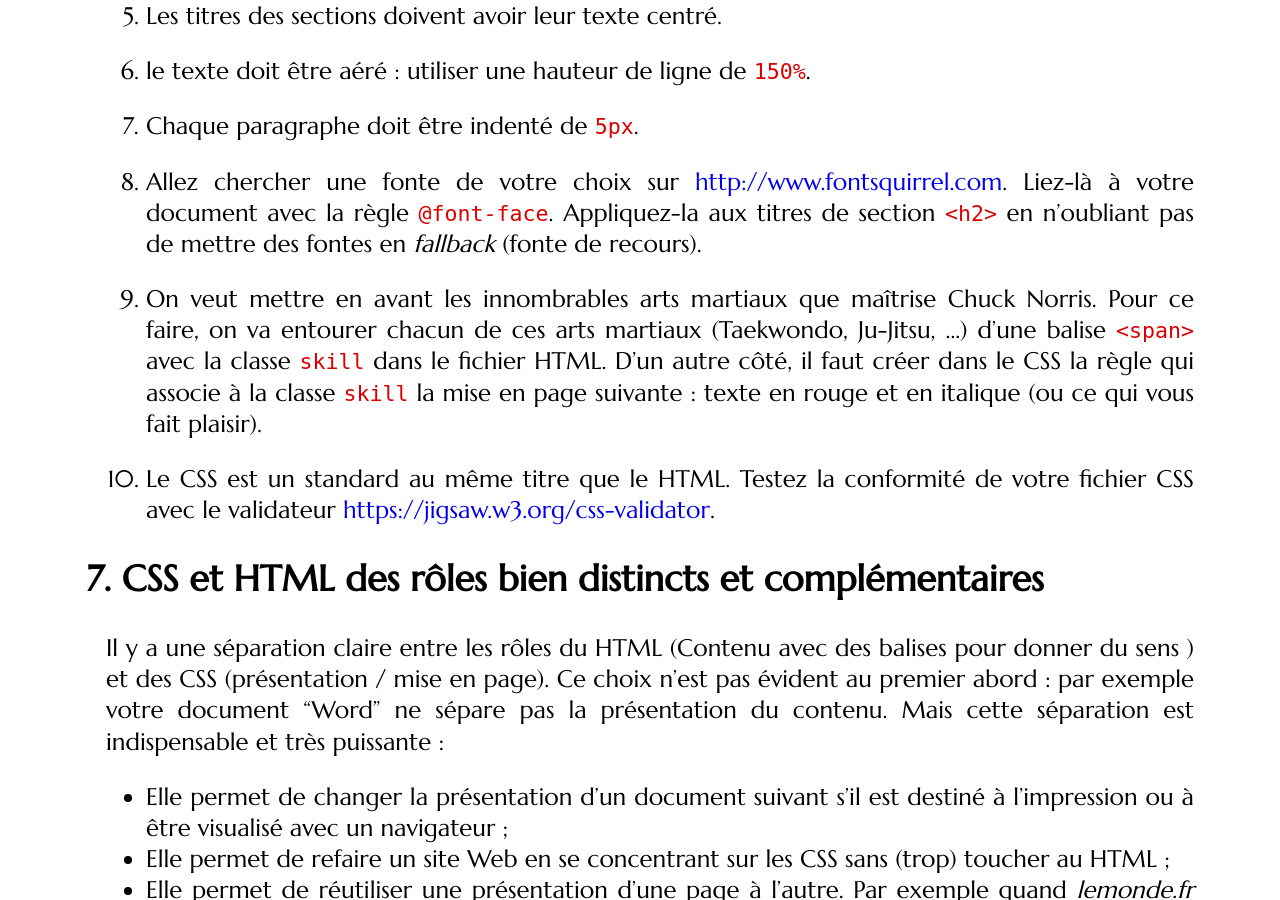
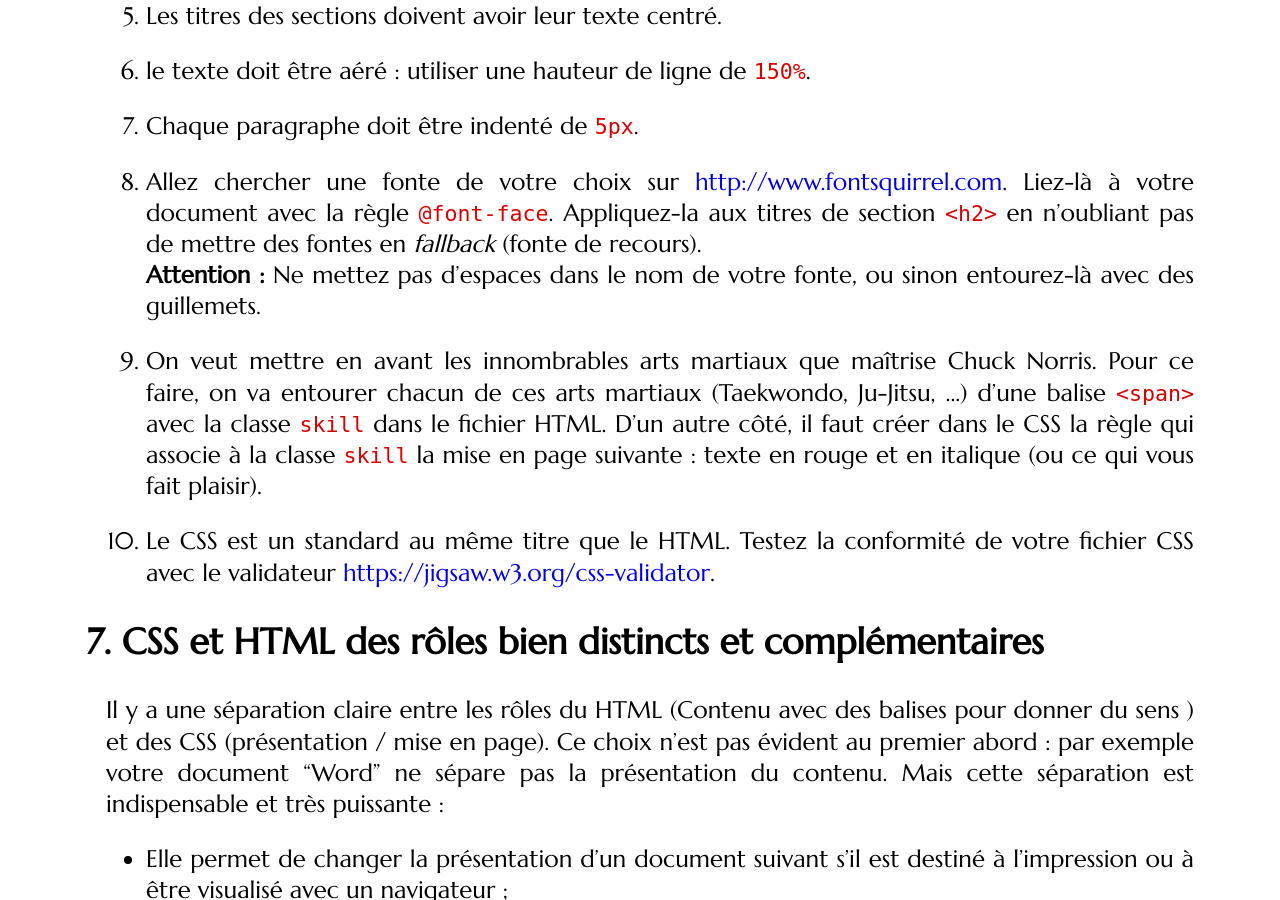
Before and after one commit to romainlebreton/R1.02-DeveloppementInterfacesWeb, a Jekyll site: the page built from tutorials/tutorial2.md, in a window 1280 px wide and 900 px high, scrolled down 8143 px. Built offline with Jekyll 4.4.1, drawn with Linux system fonts in a browser that asks for light colours; some web fonts are replaced; comment, search, counter and statistics services are not loaded.

Commit message:
no space in font-face

```diff
--- a/tutorials/tutorial2.md
+++ b/tutorials/tutorial2.md
@@ -402,6 +402,8 @@ limitez sa hauteur à `300px`.
    document avec la règle `@font-face`. Appliquez-la aux titres de section
    `<h2>` en n'oubliant pas de mettre des fontes en *fallback* (fonte de
    recours).
+   **Attention :** Ne mettez pas d'espaces dans le nom de votre fonte, ou sinon
+   entourez-là avec des guillemets.
 
 5. On veut mettre en avant les innombrables arts martiaux que maîtrise Chuck
    Norris. Pour ce faire, on va entourer chacun de ces arts martiaux (Taekwondo,
```
